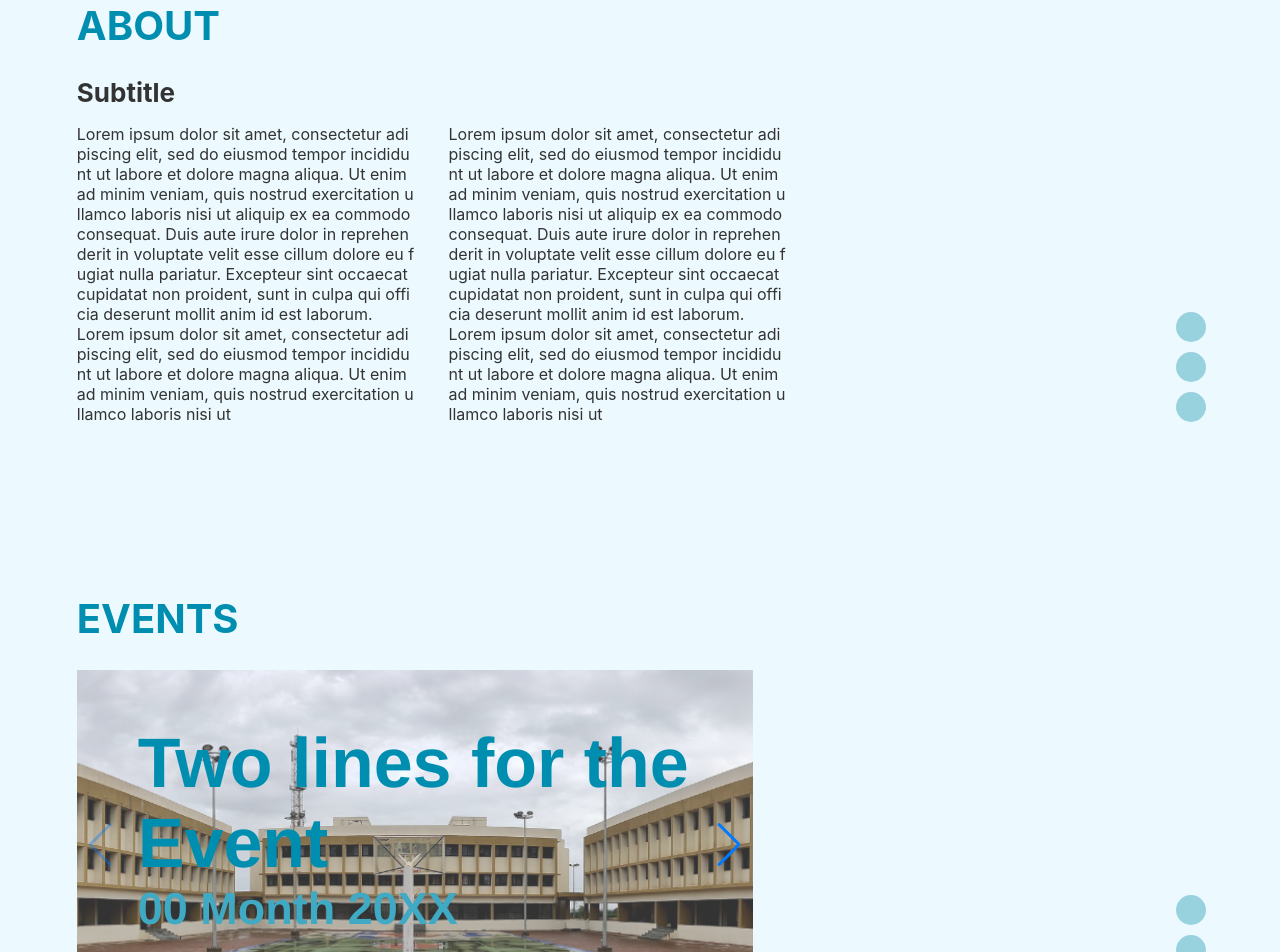
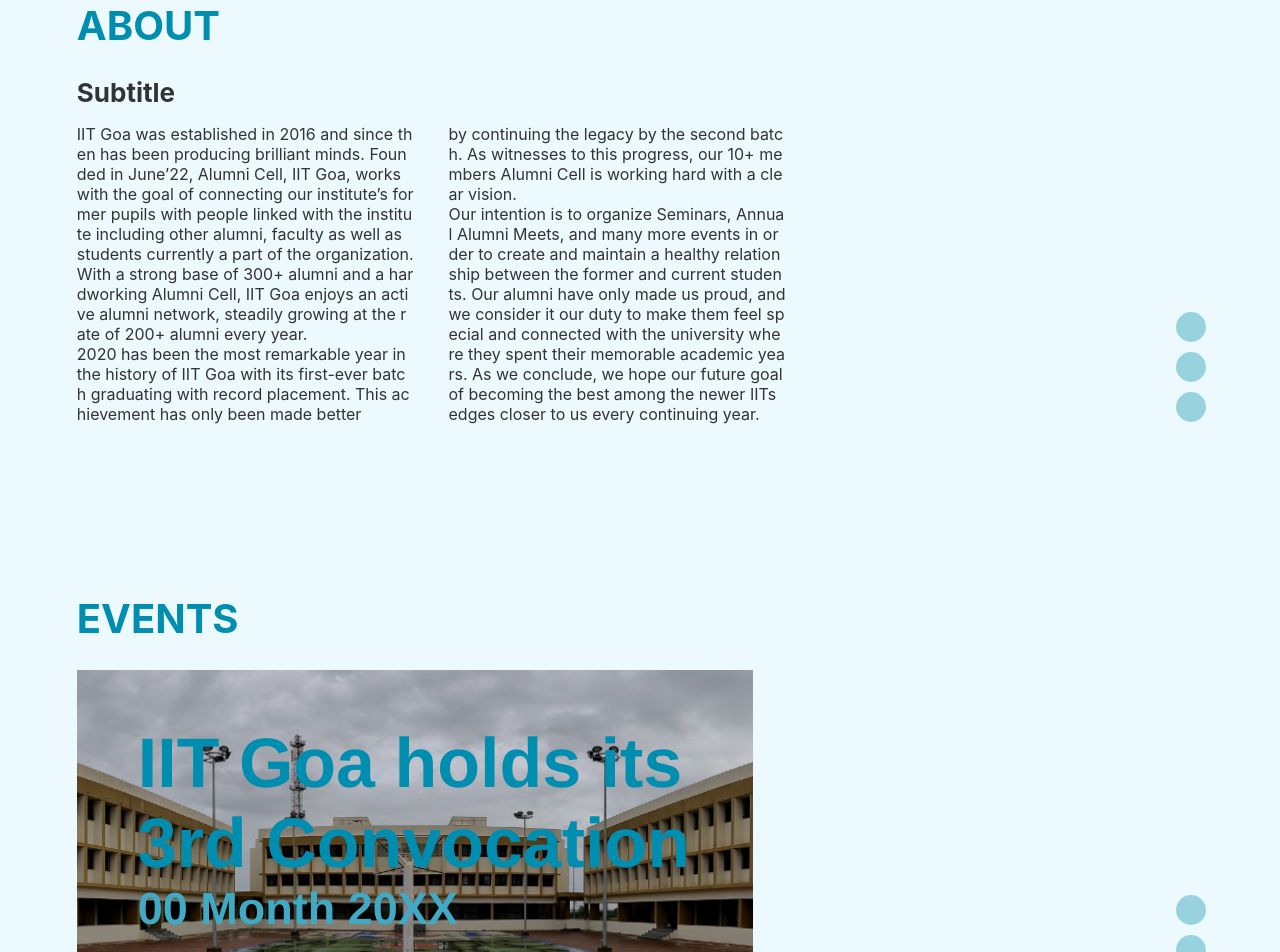
Before and after one commit to Kushagra0214/alumnicell, a React (Create React App) app: page / in a window 1280 px wide. Shown: the part 860-1812 px from the top of the page. Built offline with nearby package versions, Linux system fonts and the light colour scheme.

Commit message:
Content Updated and Coming soon added

```diff
--- a/src/Components/About/about.css
+++ b/src/Components/About/about.css
@@ -22,6 +22,9 @@
     margin-right: 3%;
     display: inline-flex;
     word-break: break-all;
+    -moz-hyphens: manual;
+    -ms-hyphens: manual;
+    hyphens: manual;
 }
 
 .about-styling-dots{
--- a/src/Components/About/about.js
+++ b/src/Components/About/about.js
@@ -7,26 +7,26 @@
             <h1 className="about-heading">ABOUT</h1>
             <h3 className="about-subheading">Subtitle</h3>
             <p className="about-para about-para-1">
-                Lorem ipsum dolor sit amet, consectetur adipiscing elit, sed do eiusmod
-                tempor incididunt ut labore et dolore magna aliqua. Ut enim ad minim
-                veniam, quis nostrud exercitation ullamco laboris nisi ut aliquip ex ea
-                commodo consequat. Duis aute irure dolor in reprehenderit in voluptate
-                velit esse cillum dolore eu fugiat nulla pariatur. Excepteur sint occaecat
-                cupidatat non proident, sunt in culpa qui officia deserunt mollit anim id
-                est laborum.<br/>Lorem ipsum dolor sit amet, consectetur adipiscing elit,
-                sed do eiusmod tempor incididunt ut labore et dolore magna aliqua.
-                Ut enim ad minim veniam, quis nostrud exercitation ullamco laboris nisi ut
+                IIT Goa was established in 2016 and since then has been producing brilliant minds.
+                Founded in June’22, Alumni Cell, IIT Goa, works with the goal of connecting our institute’s
+                former pupils with people linked with the institute including other alumni, faculty as well
+                as students currently a part of the organization. With a strong base of 300+ alumni and a
+                hardworking Alumni Cell, IIT Goa enjoys an active alumni network, steadily growing at the
+                rate of 200+ alumni every year.
+                <br />
+                2020 has been the most remarkable year in the history of IIT Goa with its first-ever batch
+                graduating with record placement. This achievement has only been made better
             </p>
             <p className="about-para about-para-2">
-                Lorem ipsum dolor sit amet, consectetur adipiscing elit, sed do eiusmod
-                tempor incididunt ut labore et dolore magna aliqua. Ut enim ad minim
-                veniam, quis nostrud exercitation ullamco laboris nisi ut aliquip ex ea
-                commodo consequat. Duis aute irure dolor in reprehenderit in voluptate
-                velit esse cillum dolore eu fugiat nulla pariatur. Excepteur sint occaecat
-                cupidatat non proident, sunt in culpa qui officia deserunt mollit anim id
-                est laborum.<br/>Lorem ipsum dolor sit amet, consectetur adipiscing elit,
-                sed do eiusmod tempor incididunt ut labore et dolore magna aliqua.
-                Ut enim ad minim veniam, quis nostrud exercitation ullamco laboris nisi ut
+                by continuing the legacy by the second batch. As witnesses to this progress, our 10+ members Alumni Cell
+                is working hard with a clear vision.
+                <br />
+                Our intention is to organize Seminars, Annual Alumni Meets, and many more events in order
+                to create and maintain a healthy relationship between the former and current students.
+                Our alumni have only made us proud, and we consider it our duty to make them feel special
+                and connected with the university where they spent their memorable academic years. As we
+                conclude, we hope our future goal of becoming the best among the newer IITs edges closer
+                to us every continuing year.
             </p>
             <div className="about-styling-dots">
                 <div className="single-dot" />
--- a/src/Components/Events/Slider/Slider.css
+++ b/src/Components/Events/Slider/Slider.css
@@ -26,7 +26,7 @@
 
 .swiper-slide {
   text-align: center;
-  background: #fff;
+  background: #000;
 
   /* Center slide text vertically */
   display: -webkit-box;
--- a/src/Components/Events/Slider/Slider.js
+++ b/src/Components/Events/Slider/Slider.js
@@ -15,41 +15,10 @@
   {
     id: 1,
     image: "/img/event/IIT_GOA_BG.png",
-    title: "Two lines for the Event",
+    title: "IIT Goa holds its 3rd Convocation",
     date: "00 Month 20XX",
-    description: "Lorem ipsum dolor sit amet, consectetur adipiscing elit, sed do eiusmod tempor incididunt ut labore et dolore magna aliqua. Ut enim ad minim veniam, quis nostrud exercitation ullamco laboris nisi ut aliquip ex ea commodo consequat. Duis aute irure dolor in reprehenderit in voluptate velit esse cillum dolore eu fugiat nulla pariatur. Excepteur sint occaecat cupidatat non proident, sunt in culpa qui officia deserunt mollit anim id est laborum.<br/>Lorem ipsum dolor sit amet, consectetur adipiscing elit,sed do eiusmod tempor incididunt ut labore et dolore magna aliqua. Ut enim ad minim veniam, quis nostrud exercitation ullamco laboris nisi ut"
-  },
-  {
-    id: 2,
-    image: "/img/event/img2.jpg",
-    title: "Two lines for the Event",
-    date: "00 Month 20XX",
-    description: "Lorem ipsum dolor sit amet, consectetur adipiscing elit, sed do eiusmod tempor incididunt ut labore et dolore magna aliqua. Ut enim ad minim veniam, quis nostrud exercitation ullamco laboris nisi ut aliquip ex ea commodo consequat. Duis aute irure dolor in reprehenderit in voluptate velit esse cillum dolore eu fugiat nulla pariatur. Excepteur sint occaecat cupidatat non proident, sunt in culpa qui officia deserunt mollit anim id est laborum.<br/>Lorem ipsum dolor sit amet, consectetur adipiscing elit,sed do eiusmod tempor incididunt ut labore et dolore magna aliqua. Ut enim ad minim veniam, quis nostrud exercitation ullamco laboris nisi ut"
-  },
-  {
-    id: 3,
-    image: "/img/event/img1.jpg",
-    title: "Two lines for the Event",
-    date: "00 Month 20XX",
-    description: "Lorem ipsum dolor sit amet, consectetur adipiscing elit, sed do eiusmod tempor incididunt ut labore et dolore magna aliqua. Ut enim ad minim veniam, quis nostrud exercitation ullamco laboris nisi ut aliquip ex ea commodo consequat. Duis aute irure dolor in reprehenderit in voluptate velit esse cillum dolore eu fugiat nulla pariatur. Excepteur sint occaecat cupidatat non proident, sunt in culpa qui officia deserunt mollit anim id est laborum.<br/>Lorem ipsum dolor sit amet, consectetur adipiscing elit,sed do eiusmod tempor incididunt ut labore et dolore magna aliqua. Ut enim ad minim veniam, quis nostrud exercitation ullamco laboris nisi ut"
-
-  },
-  {
-    id: 4,
-    image: "/img/event/img2.jpg",
-    title: "Two lines for the Event",
-    date: "00 Month 20XX",
-    description: "Lorem ipsum dolor sit amet, consectetur adipiscing elit, sed do eiusmod tempor incididunt ut labore et dolore magna aliqua. Ut enim ad minim veniam, quis nostrud exercitation ullamco laboris nisi ut aliquip ex ea commodo consequat. Duis aute irure dolor in reprehenderit in voluptate velit esse cillum dolore eu fugiat nulla pariatur. Excepteur sint occaecat cupidatat non proident, sunt in culpa qui officia deserunt mollit anim id est laborum.<br/>Lorem ipsum dolor sit amet, consectetur adipiscing elit,sed do eiusmod tempor incididunt ut labore et dolore magna aliqua. Ut enim ad minim veniam, quis nostrud exercitation ullamco laboris nisi ut"
-
-  },
-  {
-    id: 5,
-    image: "/img/event/img1.jpg",
-    title: "Two lines for the Event",
-    date: "00 Month 20XX",
-    description: "Lorem ipsum dolor sit amet, consectetur adipiscing elit, sed do eiusmod tempor incididunt ut labore et dolore magna aliqua. Ut enim ad minim veniam, quis nostrud exercitation ullamco laboris nisi ut aliquip ex ea commodo consequat. Duis aute irure dolor in reprehenderit in voluptate velit esse cillum dolore eu fugiat nulla pariatur. Excepteur sint occaecat cupidatat non proident, sunt in culpa qui officia deserunt mollit anim id est laborum.<br/>Lorem ipsum dolor sit amet, consectetur adipiscing elit,sed do eiusmod tempor incididunt ut labore et dolore magna aliqua. Ut enim ad minim veniam, quis nostrud exercitation ullamco laboris nisi ut"
-
-  },
+    description: "Since its inception in 2016, IIT Goa has consistently worked towards achieving excellence with its students playing a vital role in achieving the goal. And as we all celebrate this progress, the much anticipated Third Convocation is here! Convocation is one of the most important events in not only a student’s life but also in the lives of people who’ve connected with them throughout their university years. It also doubles as a reunion! Students come together one final time to exchange memories and hugs, give valuable advice to their juniors, and take blessings from their teachers and the staff members who’ve watched them grow into the people they are today. <br><br> With the same in mind, we hope that the Batch of 2022 gives us a chance to bid them adieu at <strong>Rajiv Gandhi Kala Mandir</strong>, Ponda as they step forward into their futures. We’ll be looking forward to seeing you all, dressed in pure white, adorning smiles brighter than the color itself on <strong>July 30, ‘22</strong> at <strong>11 a.m.</strong>"
+  }
 ]
 
 export default function Slider() {
--- a/src/Components/Events/event_description.js
+++ b/src/Components/Events/event_description.js
@@ -6,41 +6,10 @@
     {
       id: 1,
       image: "/img/event/IIT_GOA_BG.png",
-      title: "Two lines for the Event",
+      title: "IIT Goa holds its 3rd Convocation",
       date: "00 Month 20XX",
-      description: "Lorem ipsum dolor sit amet, consectetur adipiscing elit, sed do eiusmod tempor incididunt ut labore et dolore magna aliqua. Ut enim ad minim veniam, quis nostrud exercitation ullamco laboris nisi ut aliquip ex ea commodo consequat. Duis aute irure dolor in reprehenderit in voluptate velit esse cillum dolore eu fugiat nulla pariatur. Excepteur sint occaecat cupidatat non proident, sunt in culpa qui officia deserunt mollit anim id est laborum. <br/>Lorem ipsum dolor sit amet, consectetur adipiscing elit,sed do eiusmod tempor incididunt ut labore et dolore magna aliqua. Ut enim ad minim veniam, quis nostrud exercitation ullamco laboris nisi ut"
-    },
-    {
-      id: 2,
-      image: "/img/event/img2.jpg",
-      title: "Two lines for the Event",
-      date: "00 Month 20XX",
-      description: "Lorem ipsum dolor sit amet, consectetur adipiscing elit, sed do eiusmod tempor incididunt ut labore et dolore magna aliqua. Ut enim ad minim veniam, quis nostrud exercitation ullamco laboris nisi ut aliquip ex ea commodo consequat. Duis aute irure dolor in reprehenderit in voluptate velit esse cillum dolore eu fugiat nulla pariatur. Excepteur sint occaecat cupidatat non proident, sunt in culpa qui officia deserunt mollit anim id est laborum. <br/>Lorem ipsum dolor sit amet, consectetur adipiscing elit,sed do eiusmod tempor incididunt ut labore et dolore magna aliqua. Ut enim ad minim veniam, quis nostrud exercitation ullamco laboris nisi ut"
-    },
-    {
-      id: 3,
-      image: "/img/event/img1.jpg",
-      title: "Two lines for the Event",
-      date: "00 Month 20XX",
-      description: "Lorem ipsum dolor sit amet, consectetur adipiscing elit, sed do eiusmod tempor incididunt ut labore et dolore magna aliqua. Ut enim ad minim veniam, quis nostrud exercitation ullamco laboris nisi ut aliquip ex ea commodo consequat. Duis aute irure dolor in reprehenderit in voluptate velit esse cillum dolore eu fugiat nulla pariatur. Excepteur sint occaecat cupidatat non proident, sunt in culpa qui officia deserunt mollit anim id est laborum. <br/>Lorem ipsum dolor sit amet, consectetur adipiscing elit,sed do eiusmod tempor incididunt ut labore et dolore magna aliqua. Ut enim ad minim veniam, quis nostrud exercitation ullamco laboris nisi ut"
-
-    },
-    {
-      id: 4,
-      image: "/img/event/img2.jpg",
-      title: "Two lines for the Event",
-      date: "00 Month 20XX",
-      description: "Lorem ipsum dolor sit amet, consectetur adipiscing elit, sed do eiusmod tempor incididunt ut labore et dolore magna aliqua. Ut enim ad minim veniam, quis nostrud exercitation ullamco laboris nisi ut aliquip ex ea commodo consequat. Duis aute irure dolor in reprehenderit in voluptate velit esse cillum dolore eu fugiat nulla pariatur. Excepteur sint occaecat cupidatat non proident, sunt in culpa qui officia deserunt mollit anim id est laborum. <br/>Lorem ipsum dolor sit amet, consectetur adipiscing elit,sed do eiusmod tempor incididunt ut labore et dolore magna aliqua. Ut enim ad minim veniam, quis nostrud exercitation ullamco laboris nisi ut"
-
-    },
-    {
-      id: 5,
-      image: "/img/event/img1.jpg",
-      title: "Two lines for the Event",
-      date: "00 Month 20XX",
-      description: "Lorem ipsum dolor sit amet, consectetur adipiscing elit, sed do eiusmod tempor incididunt ut labore et dolore magna aliqua. Ut enim ad minim veniam, quis nostrud exercitation ullamco laboris nisi ut aliquip ex ea commodo consequat. Duis aute irure dolor in reprehenderit in voluptate velit esse cillum dolore eu fugiat nulla pariatur. Excepteur sint occaecat cupidatat non proident, sunt in culpa qui officia deserunt mollit anim id est laborum. <br/>Lorem ipsum dolor sit amet, consectetur adipiscing elit,sed do eiusmod tempor incididunt ut labore et dolore magna aliqua. Ut enim ad minim veniam, quis nostrud exercitation ullamco laboris nisi ut"
-
-    },
+      description: "Since its inception in 2016, IIT Goa has consistently worked towards achieving excellence with its students playing a vital role in achieving the goal. And as we all celebrate this progress, the much anticipated Third Convocation is here! Convocation is one of the most important events in not only a student’s life but also in the lives of people who’ve connected with them throughout their university years. It also doubles as a reunion! Students come together one final time to exchange memories and hugs, give valuable advice to their juniors, and take blessings from their teachers and the staff members who’ve watched them grow into the people they are today. <br><br> With the same in mind, we hope that the Batch of 2022 gives us a chance to bid them adieu at <strong>Rajiv Gandhi Kala Mandir</strong>, Ponda as they step forward into their futures. We’ll be looking forward to seeing you all, dressed in pure white, adorning smiles brighter than the color itself on <strong>July 30, ‘22</strong> at <strong>11 a.m.</strong>"
+    }
 ]
 
 export default function EventDescription(){
@@ -62,7 +31,7 @@
                     <div className="single-dot" />
                 </div>
                 </div>
-                <p className="description" dangerouslySetInnerHTML={{__html:event_post[item].description + event_post[item].description + event_post[item].description + event_post[item].description + event_post[item].description}}>
+                <p className="description" dangerouslySetInnerHTML={{__html:event_post[item].description}}>
                     {/* {event_post[item].description} */}
                 </p>
                 <div className="event-desc-styling-dots-mobile">
--- a/src/Components/Navbar/navbar.css
+++ b/src/Components/Navbar/navbar.css
@@ -26,7 +26,7 @@
     display: inline-flex;
     align-items: center;
     font-size: 18px;
-    max-width: 70%;
+    max-width: 80%;
 }
 
 .right-content{
@@ -72,6 +72,7 @@
     margin-left: auto;
     margin-right: 5%;
     color: black;
+    display: none;
 }
 
 .menu-icon, .menu-profile{
```
Also changed, not shown: src/Components/Home/home.css (+44 -2 lines), src/Components/Home/home.js (+18 -4 lines), src/Components/Login_mobile/login.js (+18 -4 lines), src/Components/Navbar/navbar.js (+23 -5 lines), public/img/logo2.png (added).
